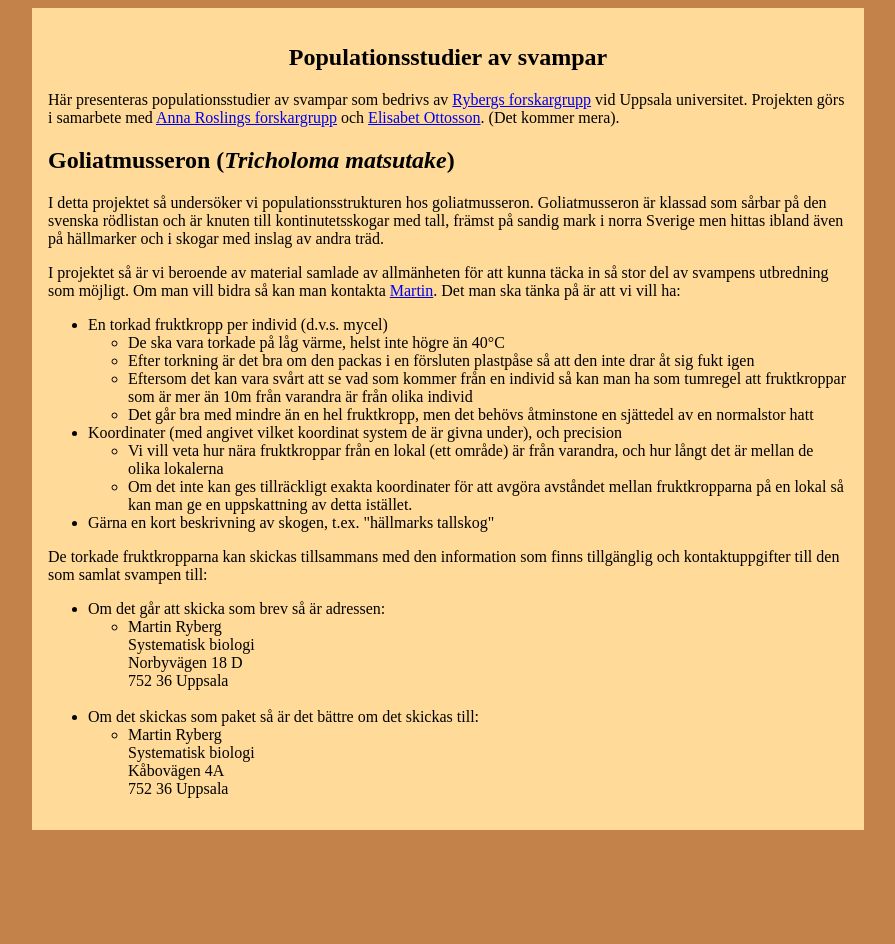
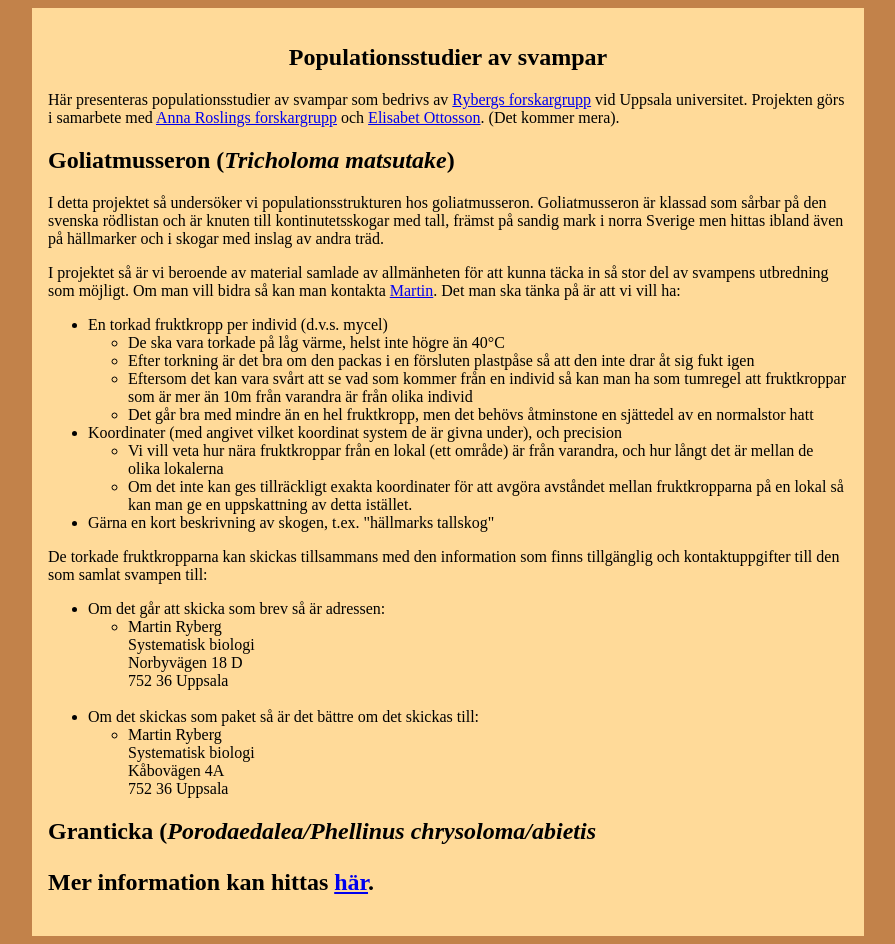
Before and after one commit to RybergGroup/publicpop, a plain HTML site: page index.html in a window 1280 px wide. Shown: the whole page, without its empty margins (192-1087 px from the left). Before the commit the page ends 838 px from the top, so only its background shows below. Drawn offline with Linux system fonts and the light colour scheme.

Commit message:
Add granticka

```diff
--- a/index.html
+++ b/index.html
@@ -45,6 +45,9 @@ Det man ska tänka på är att vi vill ha:
 <ul><li>Martin Ryberg</br>Systematisk biologi</br>Kåbovägen 4A</br>752 36 Uppsala</li></ul>
 </li>
 </ul>
+<h2>Granticka (<em>Porodaedalea/Phellinus chrysoloma/abietis</em><h2>
+<p>Mer information kan hittas <a href="https://www.artdatabanken.se/arter-och-natur/Dagens-natur/var-med-i-kartlaggningen-av-grantickans-utbredning-i-sverige/">här</a>.</p>
+
 </article>
 <!--footer id="page_footer"-->
 </body>
```
